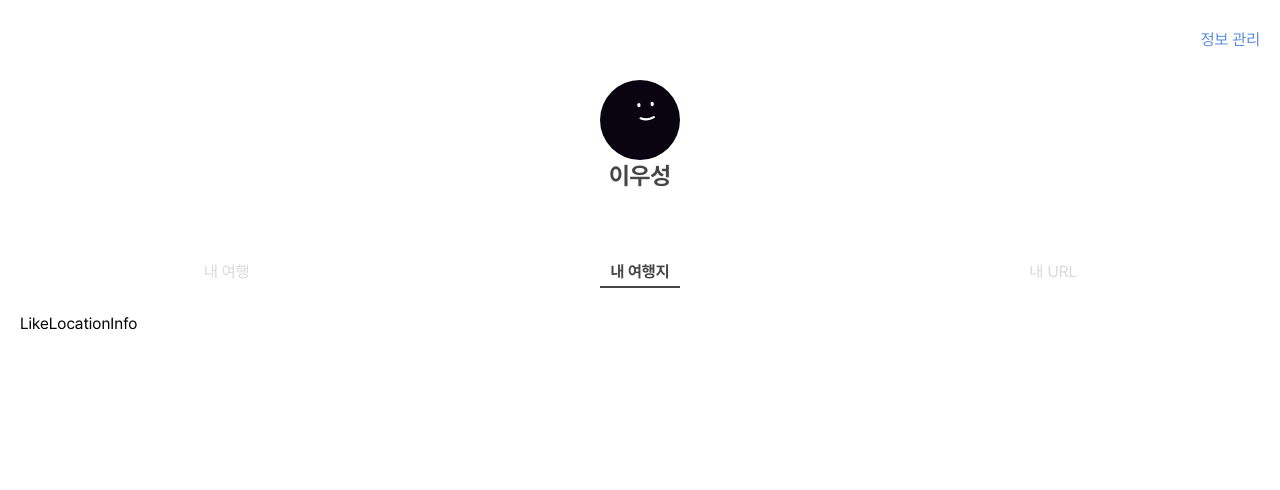
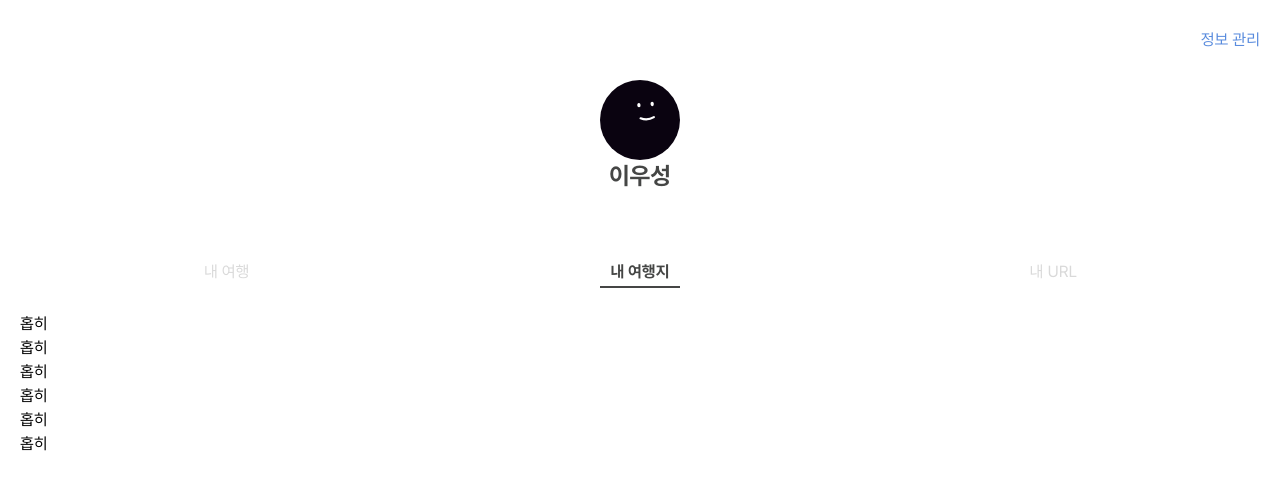
Before and after one commit to fastravel-v2/Frontend, a React (Vite) app in the folder frontend/: page /mypage/like in a window 1280 px wide. Shown: the top 490 px of the page. Built offline with nearby package versions, Linux system fonts and the light colour scheme; no server answers.

Commit message:
Feat #21: 내 여행지 컴포넌트 템플릿 및 api 코드 작성

```diff
--- /dev/null
+++ b/frontend/src/pages/MyPage/api.ts
@@ -0,0 +1,117 @@
+// import { tokenInstance } from 'src/utility/apis/axios'
+import { LikeLocation, MyTravel } from './type'
+
+const dummyData = {
+	data: [
+		{
+			travelId: 1, // 여행 상세 일정이나 url 상세 정보로 들억가기 위한 정보
+			travelImage: '/src/assets/svgs/travelImage.svg',
+			travelName: '여수 여행',
+			startDate: new Date('2024.12.7'),
+			endDate: new Date('2024.12.7'),
+			numOfCity: 1,
+		},
+		{
+			travelId: 1, // 여행 상세 일정이나 url 상세 정보로 들억가기 위한 정보
+			travelImage: '/src/assets/svgs/travelImage.svg',
+			travelName: '여수 여행',
+			startDate: new Date('2024.12.7'),
+			endDate: new Date('2024.12.7'),
+			numOfCity: 1,
+		},
+		{
+			travelId: 1, // 여행 상세 일정이나 url 상세 정보로 들억가기 위한 정보
+			travelImage: '/src/assets/svgs/travelImage.svg',
+			travelName: '여수 여행',
+			startDate: new Date('2024.12.7'),
+			endDate: new Date('2024.12.7'),
+			numOfCity: 1,
+		},
+		{
+			travelId: 1, // 여행 상세 일정이나 url 상세 정보로 들억가기 위한 정보
+			travelImage: '/src/assets/svgs/travelImage.svg',
+			travelName: '여수 여행',
+			startDate: new Date('2024.12.7'),
+			endDate: new Date('2024.12.7'),
+			numOfCity: 1,
+		},
+	],
+}
+
+export const getMyTravel = async (): Promise<MyTravel[]> => {
+	// :: after api is ready
+	// const myTravelRes = await tokenInstance.post('user/travel')
+	// return myTravelRes.data
+
+	return new Promise((resolve) => {
+		resolve(dummyData.data)
+	})
+}
+
+// TODO: API 연결할 때는 매개변수로 travelId를 받아서 해당 여행을 삭제하도록 수정
+export const deleteMyTravel = async (): Promise<'success' | 'fail'> => {
+	// :: after api is ready
+	// const deleteRes = await tokenInstance.delete(`user/travel/${travelId}`)
+	// return deleteRes.data
+
+	return new Promise((resolve) => {
+		resolve('success')
+	})
+}
+
+const dummyLikeData = {
+	data: [
+		{
+			locationId: 1,
+			locationImage: '/src/assets/svgs/travelImage.svg',
+			locationName: '홉히',
+			locationAddress: '제주 시내(제주)',
+			locationMemo: '크림 쏟아버렸던 그 곳.. 찐맛이었다. 또 가고 싶다.',
+		},
+		{
+			locationId: 1,
+			locationImage: '/src/assets/svgs/travelImage.svg',
+			locationName: '홉히',
+			locationAddress: '제주 시내(제주)',
+			locationMemo: null,
+		},
+		{
+			locationId: 1,
+			locationImage: '/src/assets/svgs/travelImage.svg',
+			locationName: '홉히',
+			locationAddress: '제주 시내(제주)',
+			locationMemo: '크림 쏟아버렸던 그 곳.. 찐맛이었다. 또 가고 싶다.',
+		},
+		{
+			locationId: 1,
+			locationImage: '/src/assets/svgs/travelImage.svg',
+			locationName: '홉히',
+			locationAddress: '제주 시내(제주)',
+			locationMemo: null,
+		},
+		{
+			locationId: 1,
+			locationImage: '/src/assets/svgs/travelImage.svg',
+			locationName: '홉히',
+			locationAddress: '제주 시내(제주)',
+			locationMemo: null,
+		},
+		{
+			locationId: 1,
+			locationImage: '/src/assets/svgs/travelImage.svg',
+			locationName: '홉히',
+			locationAddress: '제주 시내(제주)',
+			locationMemo: null,
+		},
+	],
+}
+
+export const getLikeLocation = async (): Promise<LikeLocation[]> => {
+	// :: after api is ready
+	// const myLikeRes = await tokenInstance.post('user/like')
+	// return myLikeRes.data
+
+	return new Promise((resolve) => {
+		resolve(dummyLikeData.data)
+	})
+}
--- /dev/null
+++ b/frontend/src/pages/MyPage/components/MyPageContent/LikeLocation/LikeButton.tsx
@@ -0,0 +1,5 @@
+const LikeButton = () => {
+	return <div>LikeButton</div>
+}
+
+export default LikeButton
--- /dev/null
+++ b/frontend/src/pages/MyPage/components/MyPageContent/LikeLocation/LikeLocationInfo.tsx
@@ -0,0 +1,23 @@
+import { useLikeLocationListQuery } from 'src/pages/MyPage/query'
+
+const LikeLocationInfo = () => {
+	const { data: likeLocationList, isLoading } = useLikeLocationListQuery()
+
+	return (
+		<ul className="">
+			{isLoading ? (
+				<>Loading...</>
+			) : (
+				likeLocationList?.map((locationInfo, index) => {
+					return (
+						<li key={`like-${index}`} className="">
+							{locationInfo.locationName}
+						</li>
+					)
+				})
+			)}
+		</ul>
+	)
+}
+
+export default LikeLocationInfo
--- /dev/null
+++ b/frontend/src/pages/MyPage/components/MyPageContent/LikeLocation/LikeLocationItem.tsx
@@ -0,0 +1,5 @@
+const LikeLocationItem = () => {
+	return <div>LikeLocationItem</div>
+}
+
+export default LikeLocationItem
--- /dev/null
+++ b/frontend/src/pages/MyPage/components/MyPageContent/LikeLocation/LikeLocationItemInfo.tsx
@@ -0,0 +1,5 @@
+const LikeLocationItemInfo = () => {
+	return <div>LikeLocationItemInfo</div>
+}
+
+export default LikeLocationItemInfo
--- a/frontend/src/pages/MyPage/components/MyPageContent/LikeLocationInfo.tsx
+++ /dev/null
@@ -1,5 +0,0 @@
-const LikeLocationInfo = () => {
-	return <div>LikeLocationInfo</div>
-}
-
-export default LikeLocationInfo
--- /dev/null
+++ b/frontend/src/pages/MyPage/query.ts
@@ -0,0 +1,35 @@
+import { useMutation, useQuery, useQueryClient } from '@tanstack/react-query'
+import { deleteMyTravel, getLikeLocation, getMyTravel } from './api'
+
+export const useMyTravelListQuery = () => {
+	const { isLoading, data } = useQuery({
+		queryKey: ['myTravel'],
+		queryFn: getMyTravel,
+	})
+
+	return { isLoading, data }
+}
+
+// useMutation을 사용하여 여행 삭제 로직을 수행하는 Hook
+export const useDeleteTravelMutation = () => {
+	const queryClient = useQueryClient() // React Query Client 인스턴스를 가져옴
+
+	const { mutate, status } = useMutation({
+		mutationFn: deleteMyTravel,
+		onSuccess: () => {
+			// 'myTravel' 쿼리 키로 캐시된 데이터를 무효화하여, 삭제 후 목록을 갱신
+			queryClient.invalidateQueries({ queryKey: ['myTravel'] })
+		},
+	})
+
+	return { mutate, status }
+}
+
+export const useLikeLocationListQuery = () => {
+	const { isLoading, data } = useQuery({
+		queryKey: ['likeLocation'],
+		queryFn: getLikeLocation,
+	})
+
+	return { isLoading, data }
+}
--- a/frontend/src/pages/MyPage/type.d.ts
+++ b/frontend/src/pages/MyPage/type.d.ts
@@ -2,3 +2,21 @@ export interface ContentTypeInfo {
 	name: string
 	path: string
 }
+
+// TODO: endDate는 null일 수 있기 때문에 처리 필요
+export interface MyTravel {
+	travelId: number // 여행 상세 일정이나 url 상세 정보로 들억가기 위한 정보
+	travelImage: string
+	travelName: string
+	startDate: Date
+	endDate: Date
+	numOfCity: number
+}
+
+export interface LikeLocation {
+	locationId: number
+	locationImage: string
+	locationName: string
+	locationAddress: string
+	locationMemo: string | null
+}
--- a/frontend/src/router.tsx
+++ b/frontend/src/router.tsx
@@ -5,7 +5,7 @@ import Main from './pages/Main'
 import Login from './pages/Login'
 import MyPage from './pages/MyPage'
 import MyTravelInfo from './pages/MyPage/components/MyPageContent/MyTravelInfo'
-import LikeLocationInfo from './pages/MyPage/components/MyPageContent/LikeLocationInfo'
+import LikeLocationInfo from './pages/MyPage/components/MyPageContent/LikeLocation/LikeLocationInfo'
 import MyUrlInfo from './pages/MyPage/components/MyPageContent/MyUrlInfo'
 import Alarm from './pages/Alerm'
 import Search from './pages/Search'
```
Also changed, not shown: frontend/src/pages/MyPage/service.ts (added), 1 other file (tests, documents, lock files or other folders).
